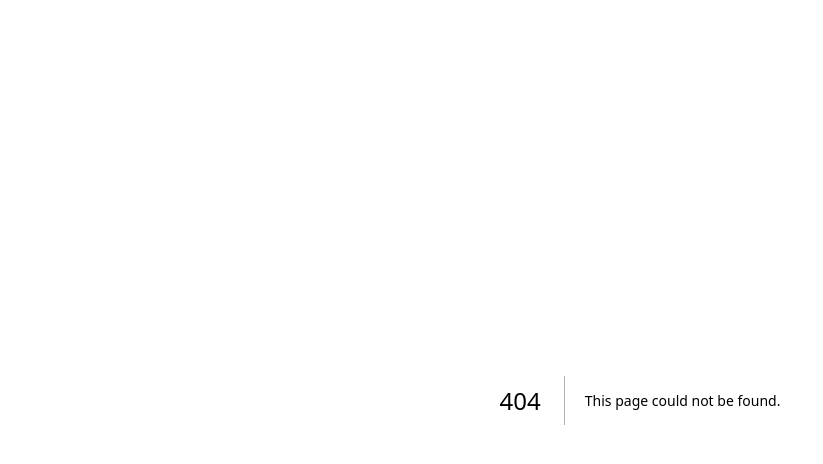
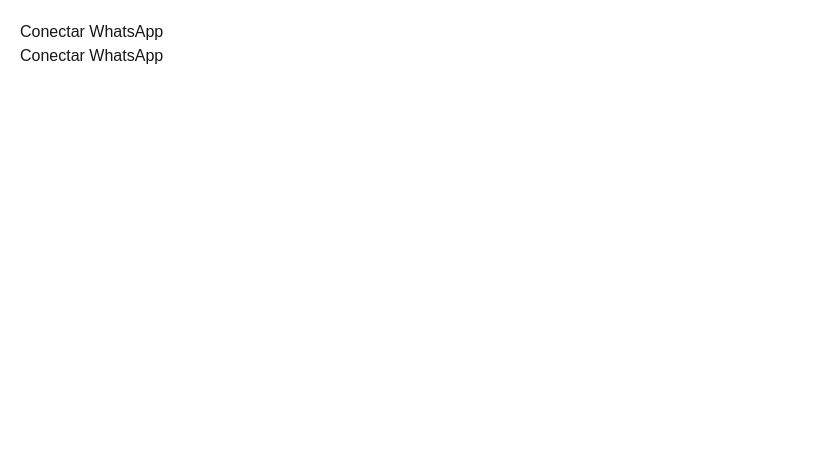
Before and after one commit to diazan/whatsapp-admin-dashboard, a Next.js app: page /test-whatsapp in a window 1280 px wide. Before the commit this address had no page. Shown: the top 464 px of the page, without its empty margins (0-823 px from the left). Built offline with nearby package versions, Linux system fonts and the light colour scheme.

Commit message:
test whatssapp button

```diff
--- /dev/null
+++ b/app/test-whatsapp/page.tsx
@@ -0,0 +1,50 @@
+"use client";
+
+import { useEffect } from "react";
+
+export default function TestWhatsApp() {
+
+  useEffect(() => {
+    // Cargar SDK
+    const script = document.createElement("script");
+    script.src = "https://connect.facebook.net/en_US/sdk.js";
+    script.async = true;
+    script.defer = true;
+    script.crossOrigin = "anonymous";
+    document.body.appendChild(script);
+
+    (window as any).fbAsyncInit = function () {
+      (window as any).FB.init({
+        appId: "TU_APP_ID",
+        cookie: true,
+        xfbml: true,
+        version: "v19.0",
+      });
+    };
+  }, []);
+
+  const iniciarSignup = () => {
+    (window as any).FB.login(
+      function (response: any) {
+        console.log("RESPONSE:", response);
+      },
+      {
+        config_id: "TU_CONFIG_ID",
+        response_type: "code",
+        override_default_response_type: true,
+        extras: {
+          setup: {},
+        },
+      }
+    );
+  };
+
+  return (
+    <div style={{ padding: "20px" }}>
+      <h2>Conectar WhatsApp</h2>
+      <button onClick={iniciarSignup}>
+        Conectar WhatsApp
+      </button>
+    </div>
+  );
+}
```
